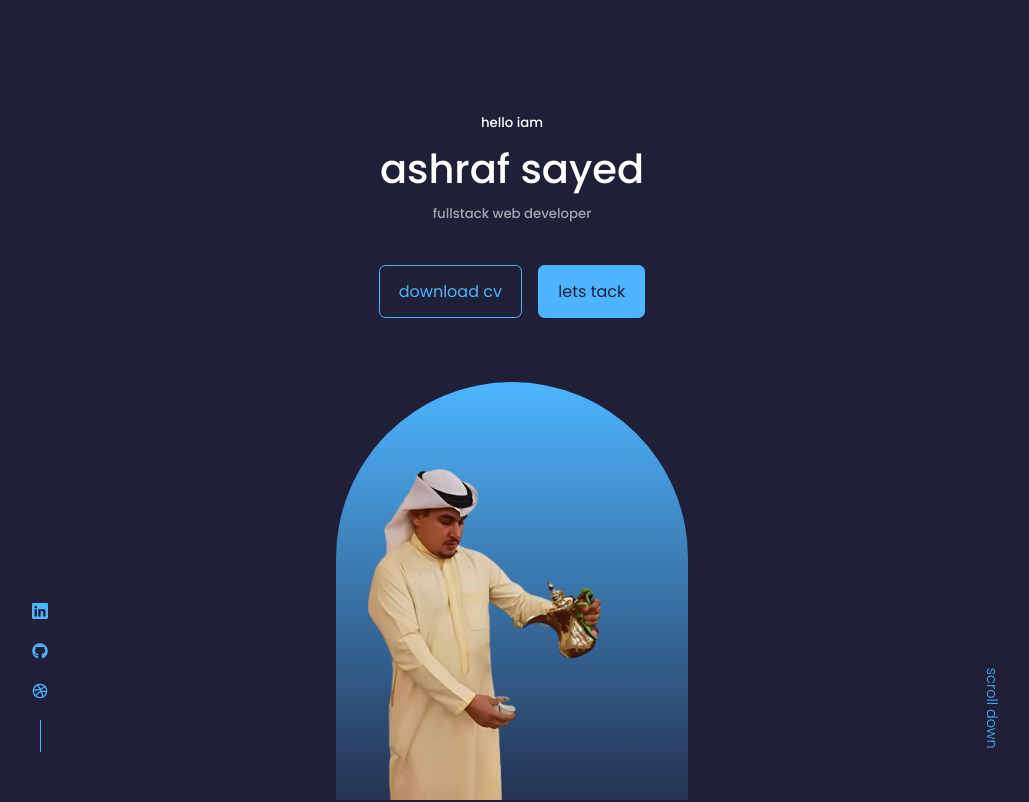
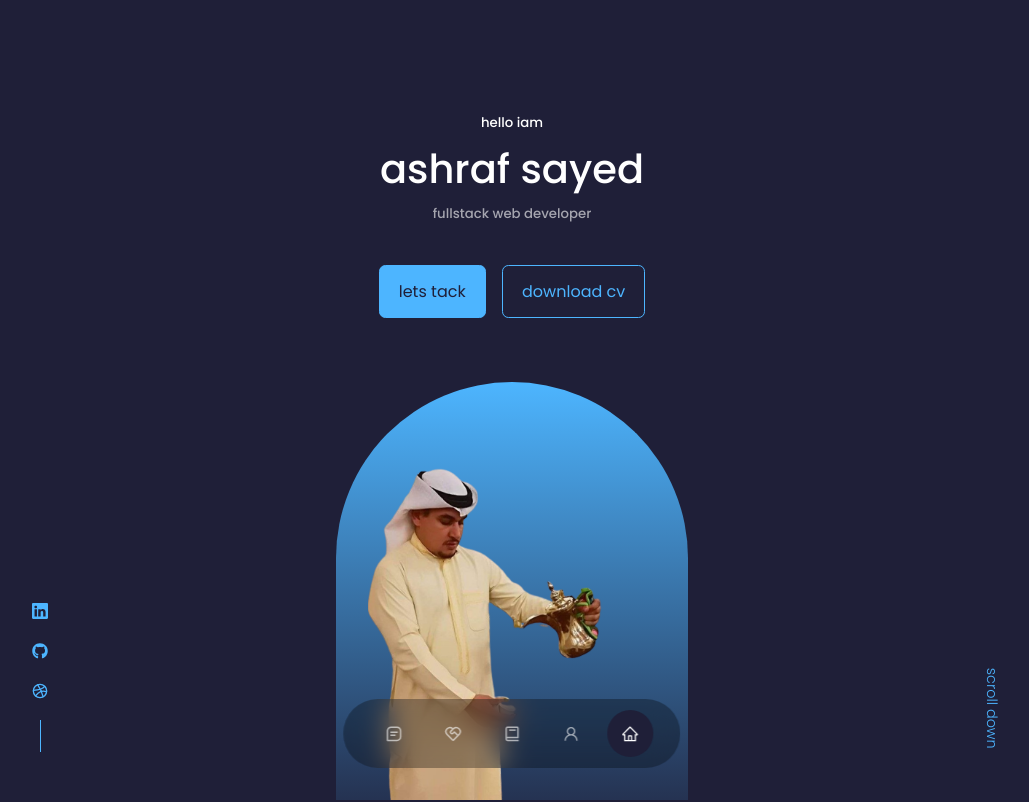
Before and after one commit to ashrafsayed2018/react-portofolio, a React (Vite) app: page / in a window 1280 px wide. Shown: the top 802 px of the page, without its empty margins (128-1157 px from the left). Built offline with nearby package versions, Linux system fonts and the light colour scheme.

Commit message:
nav component 1 hour 21 minutes

```diff
--- a/index.html
+++ b/index.html
@@ -1,5 +1,5 @@
 <!DOCTYPE html>
-<html lang="en">
+<html lang="ar" dir="rtl">
   <head>
     <meta charset="UTF-8" />
     <meta name="viewport" content="width=device-width, initial-scale=1.0" />
--- a/src/components/about/About.jsx
+++ b/src/components/about/About.jsx
@@ -1,7 +1,7 @@
 import "./about.css";
 
 const About = () => {
-  return <div>about</div>;
+  return <section id="about">about</section>;
 };
 
 export default About;
--- a/src/components/nav/Nav.jsx
+++ b/src/components/nav/Nav.jsx
@@ -1,7 +1,52 @@
 import "./nav.css";
+import { AiOutlineHome } from "react-icons/ai";
+import { AiOutlineUser } from "react-icons/ai";
+import { BiBook } from "react-icons/bi";
+import { RiServiceLine } from "react-icons/ri";
+import { BiMessageSquareDetail } from "react-icons/bi";
+import { useState } from "react";
 
 const Nav = () => {
-  return <div>nav</div>;
+  const [activeNav, setActiveNav] = useState("#");
+  return (
+    <nav>
+      <a
+        href="#"
+        className={activeNav === "#" ? "active" : ""}
+        onClick={() => setActiveNav("#")}
+      >
+        <AiOutlineHome />
+      </a>
+      <a
+        href="#about"
+        className={activeNav === "#about" ? "active" : ""}
+        onClick={() => setActiveNav("#about")}
+      >
+        <AiOutlineUser />
+      </a>
+      <a
+        href="#experience"
+        className={activeNav === "#experience" ? "active" : ""}
+        onClick={() => setActiveNav("#experience")}
+      >
+        <BiBook />
+      </a>
+      <a
+        href="#services"
+        className={activeNav === "#services" ? "active" : ""}
+        onClick={() => setActiveNav("#services")}
+      >
+        <RiServiceLine />
+      </a>
+      <a
+        href="#contact"
+        className={activeNav === "#contact" ? "active" : ""}
+        onClick={() => setActiveNav("#contact")}
+      >
+        <BiMessageSquareDetail />
+      </a>
+    </nav>
+  );
 };
 
 export default Nav;
--- a/src/components/nav/nav.css
+++ b/src/components/nav/nav.css
@@ -0,0 +1,31 @@
+nav {
+  background: rgba(0, 0, 0, 0.3);
+  width: max-content;
+  padding: 0.7rem 1.7rem;
+  display: block;
+  position: fixed;
+  z-index: 2;
+  left: 50%;
+  bottom: 2rem;
+  transform: translateX(-50%);
+  display: flex;
+  gap: 0.8rem;
+  backdrop-filter: blur(15px);
+  border-radius: 3rem;
+}
+nav > a {
+  background: transparent;
+  padding: 0.9rem;
+  border-radius: 50%;
+  display: flex;
+  font-size: 1.1rem;
+  color: var(--color-light);
+}
+
+nav a:hover {
+  background: rgba(0, 0, 0, 0.3);
+}
+nav a.active {
+  background: var(--color-bg);
+  color: var(--color-white);
+}
--- a/src/index.css
+++ b/src/index.css
@@ -53,6 +53,7 @@
 }
 
 section {
+  height: 100vh;
   margin-top: 8rem;
 }
 
```
